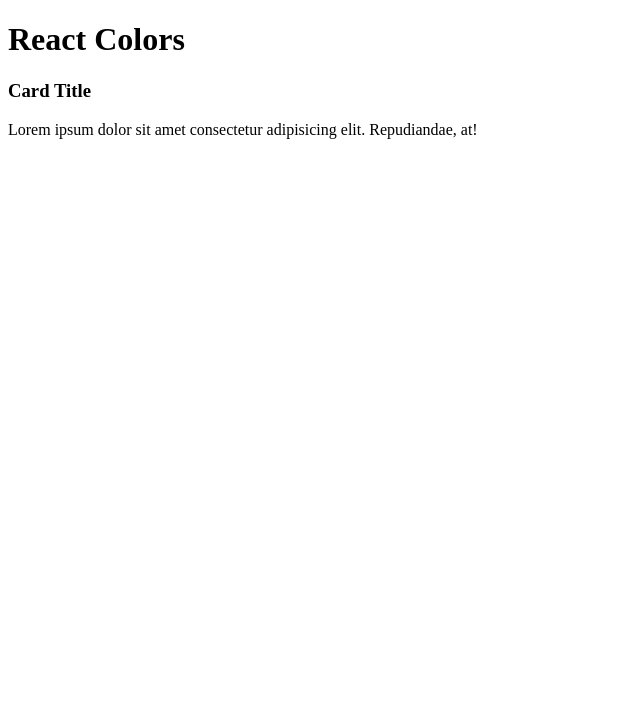
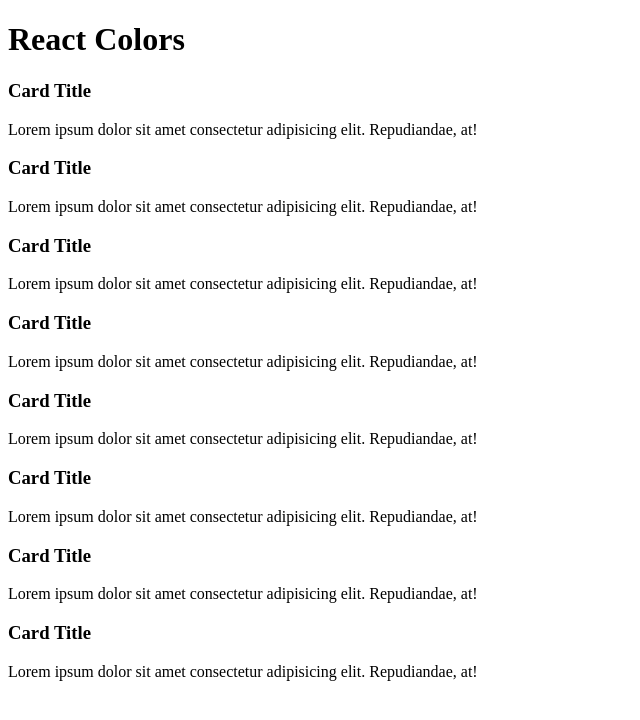
Before and after one commit to tylerbertmore/react-colors, a plain HTML site: page index.html in a window 1280 px wide. Shown: the whole page, without its empty margins (0-640 px from the left). Drawn offline with Linux system fonts and the light colour scheme.

Commit message:
Instantiate more cards, changed color

```diff
--- a/index.html
+++ b/index.html
@@ -12,6 +12,34 @@
             <h3>Card Title</h3>
             <p>Lorem ipsum dolor sit amet consectetur adipisicing elit. Repudiandae, at!</p>
         </div>
+        <div class="card">
+            <h3>Card Title</h3>
+            <p>Lorem ipsum dolor sit amet consectetur adipisicing elit. Repudiandae, at!</p>
+        </div>
+        <div class="card">
+            <h3>Card Title</h3>
+            <p>Lorem ipsum dolor sit amet consectetur adipisicing elit. Repudiandae, at!</p>
+        </div>
+        <div class="card">
+            <h3>Card Title</h3>
+            <p>Lorem ipsum dolor sit amet consectetur adipisicing elit. Repudiandae, at!</p>
+        </div>
+        <div class="card">
+            <h3>Card Title</h3>
+            <p>Lorem ipsum dolor sit amet consectetur adipisicing elit. Repudiandae, at!</p>
+        </div>
+        <div class="card">
+            <h3>Card Title</h3>
+            <p>Lorem ipsum dolor sit amet consectetur adipisicing elit. Repudiandae, at!</p>
+        </div>
+        <div class="card">
+            <h3>Card Title</h3>
+            <p>Lorem ipsum dolor sit amet consectetur adipisicing elit. Repudiandae, at!</p>
+        </div>
+        <div class="card">
+            <h3>Card Title</h3>
+            <p>Lorem ipsum dolor sit amet consectetur adipisicing elit. Repudiandae, at!</p>
+        </div>
     </div>
 </body>
 </html>
```
